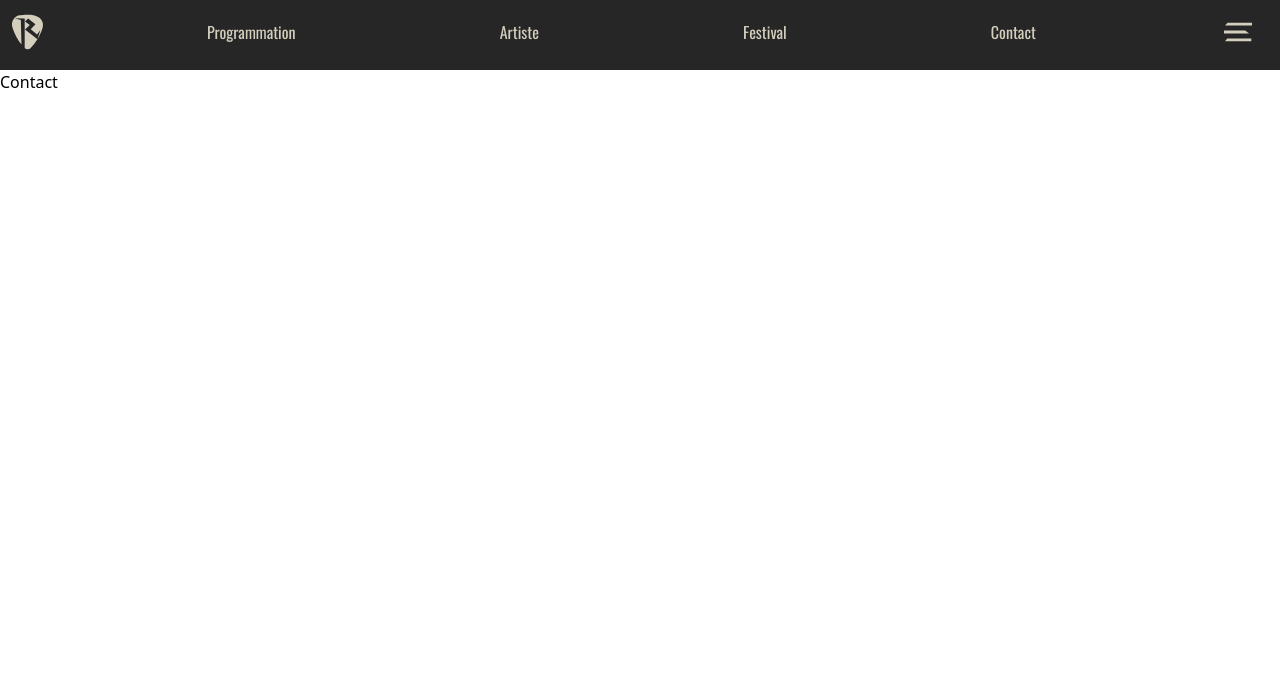
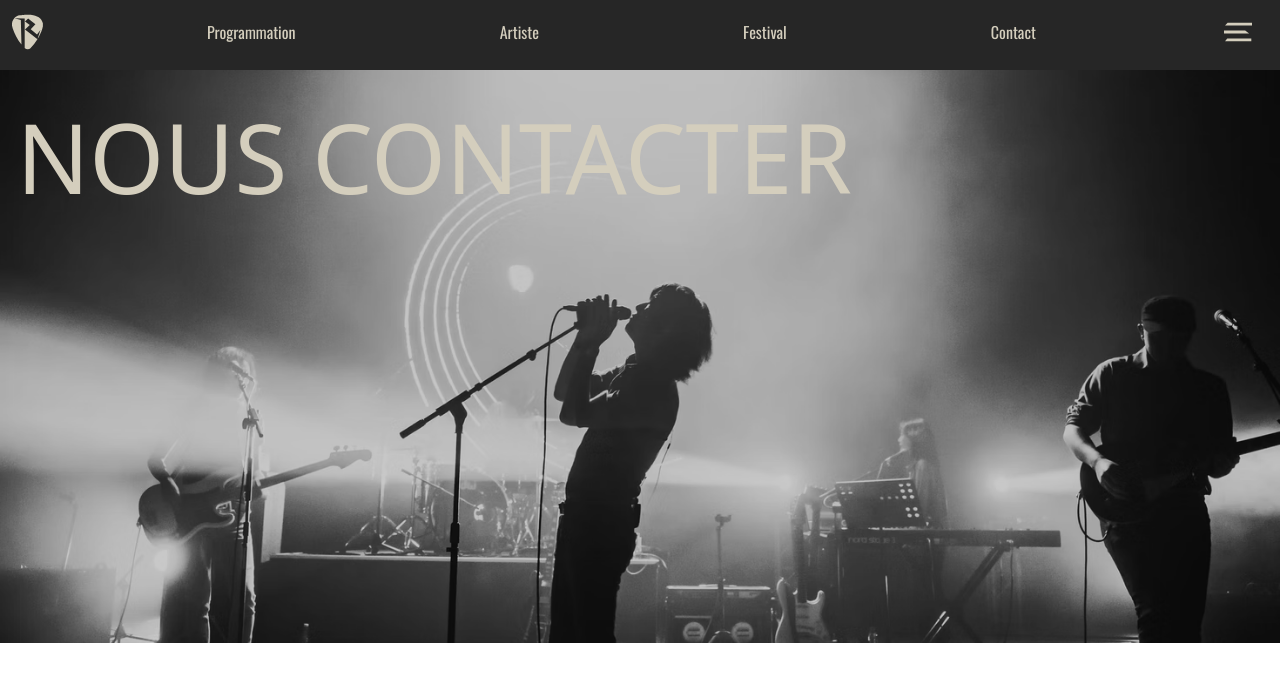
Before and after one commit to ValentinSaraiva-MMI/SAE205, a Vue app: page /contact in a window 1280 px wide. Shown: the top 682 px of the page. Built offline with nearby package versions, Linux system fonts and the light colour scheme.

Commit message:
installation plugins forms

```diff
--- a/src/views/ContactView.vue
+++ b/src/views/ContactView.vue
@@ -1,5 +1,21 @@
 <template>
-    <p>Contact</p>
+<div class="bg-noir">
+
+
+
+<div class="w-full  relative">
+  <img
+    src="../../public/images/contact/hero_contact.png"
+    class="w-auto h-auto "
+  />
+  <p
+    class="  xl:text-8xl lg:text-6xl xl:pb-4  absolute left-[16.41px] top-[39.34px] text-[33.34638595581055px] font-medium text-left text-[#d4cebd]"
+  >
+    NOUS CONTACTER
+  </p>
+
+</div>
+</div>
 </template>
 
 
```
Also changed, not shown: public/images/contact/hero_contact.png (added).
